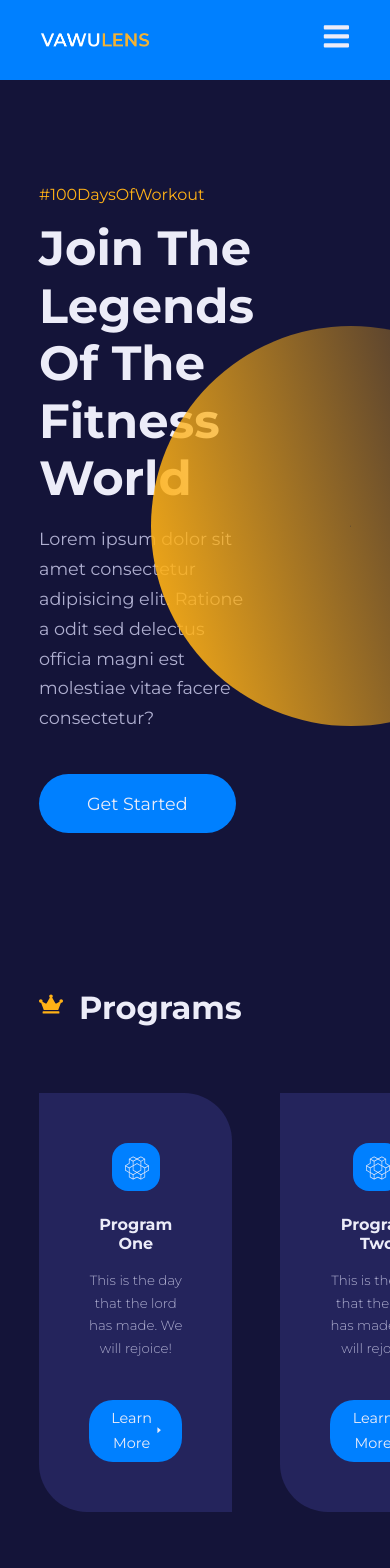
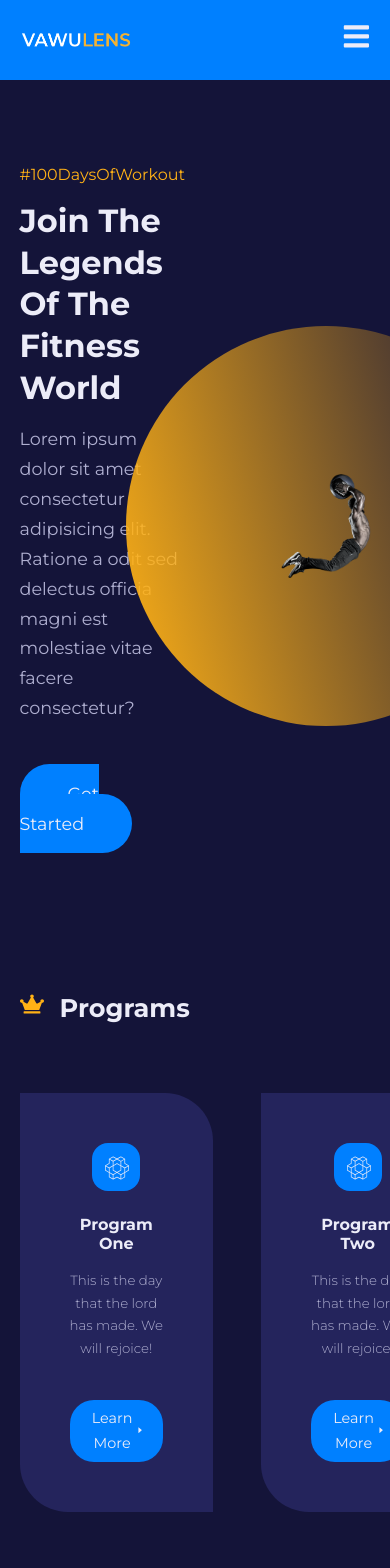
Before and after one commit to kodesand/React-website, a React (Vite) app: page / in a window 390 px wide. Shown: the top 1568 px of the page. Built offline with nearby package versions, Linux system fonts and the light colour scheme.

Commit message:
general media queries

```diff
--- a/src/index.css
+++ b/src/index.css
@@ -90,9 +90,27 @@
 .btn.sm:hover {
   background-color: var(--color-gray-400);
 }
-
-/* section */
-
 section {
   margin-top: 10rem;
 }
+
+/* media queries (medium screens) */
+@media screen and (max-width: 1024px) {
+  .container {
+    width: var(--container-width-md);
+  }
+  h1 {
+    font-size: 2rem;
+  }
+  h2 {
+    font-size: 1.6rem;
+  }
+}
+
+/* media queries (small screens) */
+@media screen and (max-width: 600px) {
+  h1 {
+    font-size: 1.2.2rem;
+    line-height: 1.3;
+  }
+}
```
